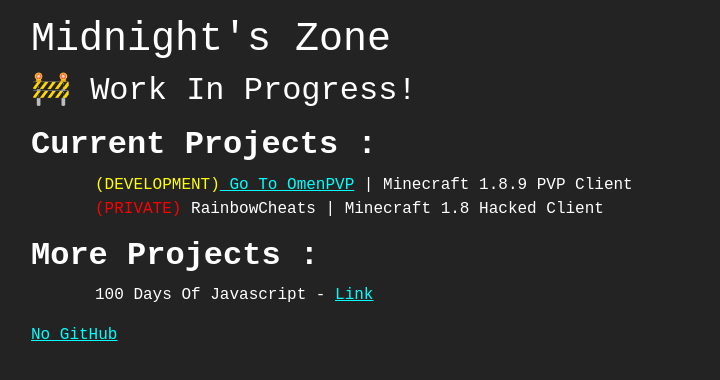
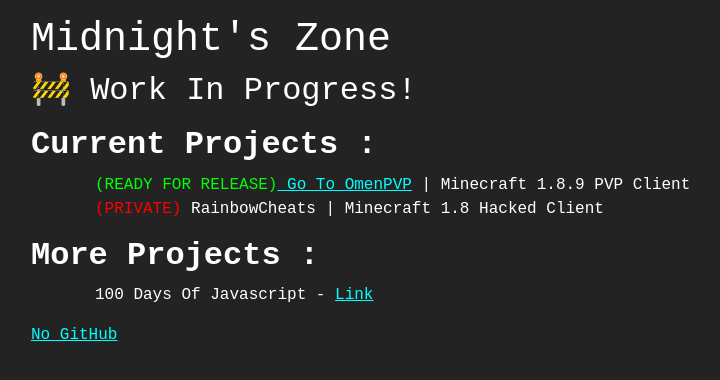
Before and after one commit to CaliforniaX/MidnightZone, a plain HTML site: page index.html in a window 1280 px wide. Shown: the whole page, without its empty margins (67-787 px from the left). Drawn offline with nearby package versions, Linux system fonts and the light colour scheme.

Commit message:
Update index.html

```diff
--- a/index.html
+++ b/index.html
@@ -18,7 +18,7 @@
         <section>
             <h2><b>Current Projects : </b></h2>
             <ul>
-                <li><span><span style="color: yellow; font-size: 16px;">(DEVELOPMENT)</span></span><a href="./omenpvp.html"> Go To OmenPVP</a> | Minecraft 1.8.9 PVP Client</li>
+                <li><span><span style="color: lime; font-size: 16px;">(READY FOR RELEASE)</span></span><a href="./omenpvp.html"> Go To OmenPVP</a> | Minecraft 1.8.9 PVP Client</li>
                 <li><span><span style="color: red; font-size: 16px;">(PRIVATE)</span></span> RainbowCheats | Minecraft 1.8 Hacked Client</li>
             </ul>
         </section>
```
